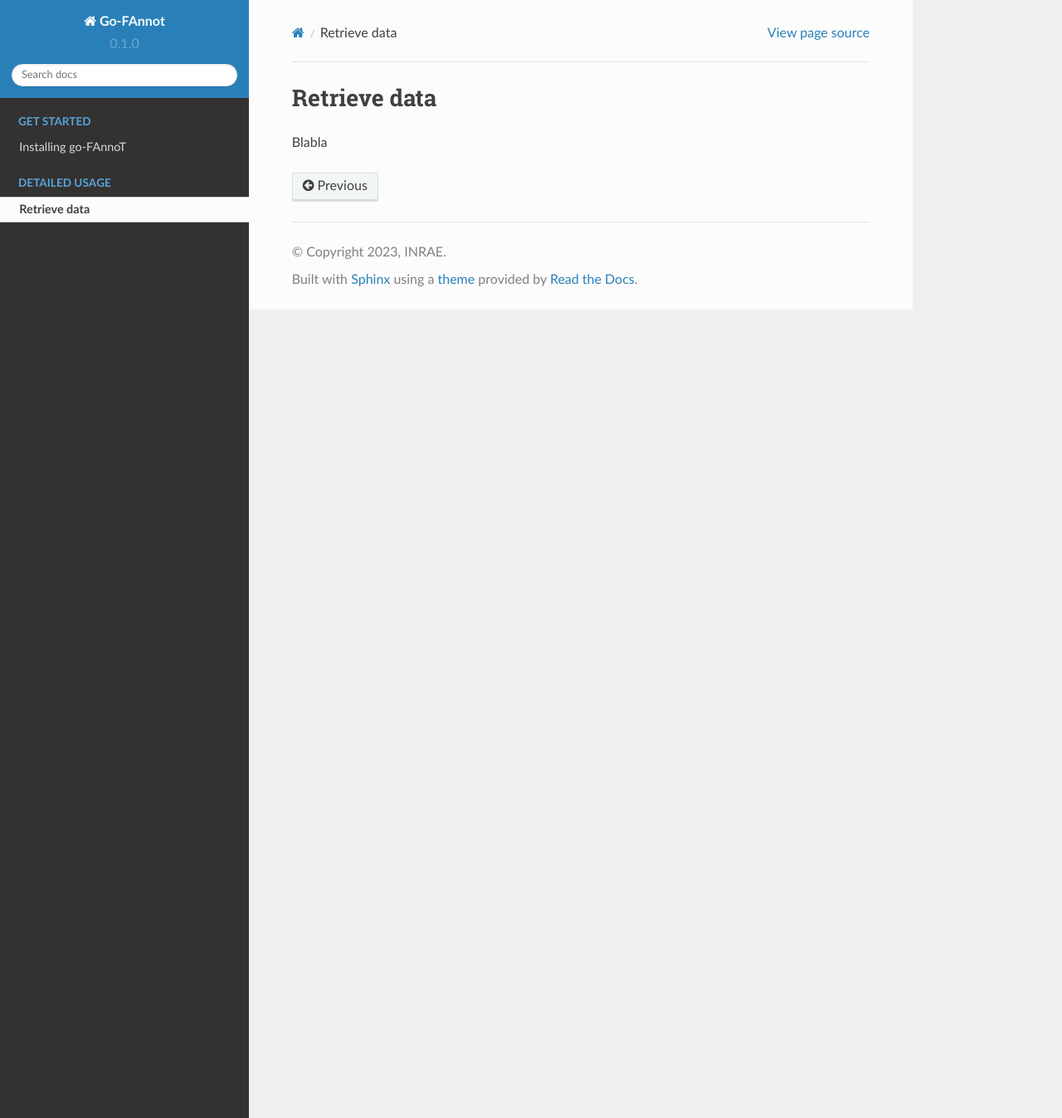
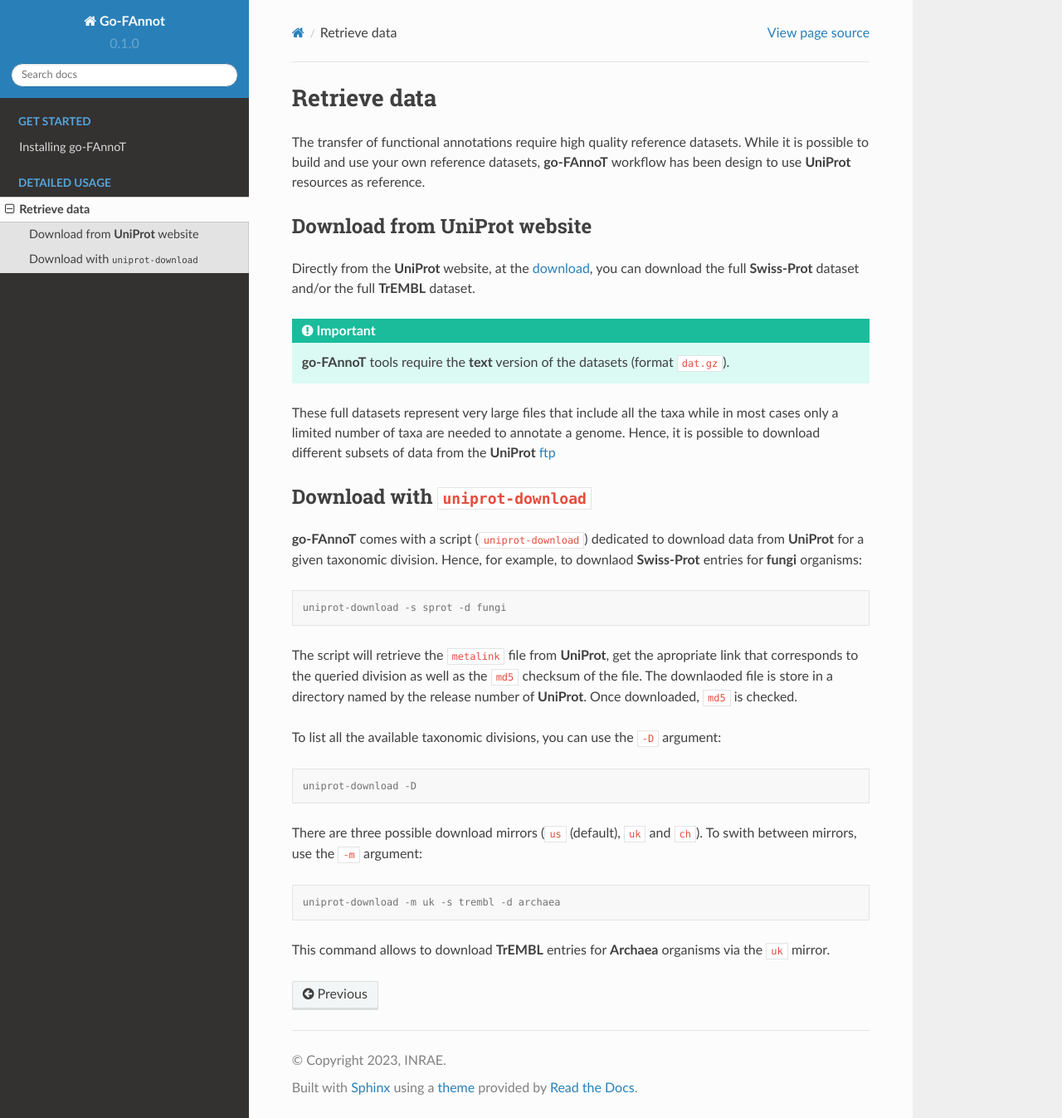
Before and after one commit to hdevillers/go-fannot-documentation, a Sphinx documentation site: the page built from docs/source/usage/retrieve_data.rst, in a window 1280 px wide and 1347 px high. Shown: the whole window at 83% size. Built offline with Sphinx 7.4.7 and the Read the Docs theme 2.0.0, drawn with Linux system fonts in a browser that asks for light colours.

Commit message:
Complete retrieve data section.

```diff
--- a/docs/source/usage/retrieve_data.rst
+++ b/docs/source/usage/retrieve_data.rst
@@ -1,4 +1,53 @@
 Retrieve data
 =============
 
-Blabla
+The transfer of functional annotations require high quality reference datasets.
+While it is possible to build and use your own reference datasets, **go-FAnnoT** workflow
+has been design to use **UniProt** resources as reference.
+
+Download from **UniProt** website
+---------------------------------
+
+Directly from the **UniProt** website, at the `download <https://www.uniprot.org/help/downloads#uniprotkblink>`_,
+you can download the full **Swiss-Prot** dataset and/or the full **TrEMBL** dataset.
+
+.. important::
+
+    **go-FAnnoT** tools require the **text** version of the datasets (format ``dat.gz``).
+
+These full datasets represent very large files that include all the taxa while in most cases
+only a limited number of taxa are needed to annotate a genome. Hence, it is possible to
+download different subsets of data from the **UniProt**
+`ftp <https://ftp.uniprot.org/pub/databases/uniprot/current_release/knowledgebase/>`_
+
+
+Download with ``uniprot-download``
+----------------------------------
+
+**go-FAnnoT** comes with a script (``uniprot-download``) dedicated to download data from **UniProt**
+for a given taxonomic division. Hence, for example, to downlaod **Swiss-Prot** entries for
+**fungi** organisms:
+
+.. code-block:: console
+
+    uniprot-download -s sprot -d fungi
+
+The script will retrieve the ``metalink`` file from **UniProt**, get the apropriate
+link that corresponds to the queried division as well as the ``md5`` checksum of the file.
+The downlaoded file is store in a directory named by the release number of **UniProt**.
+Once downloaded, ``md5`` is checked.
+
+To list all the available taxonomic divisions, you can use the ``-D`` argument:
+
+.. code-block:: console
+
+    uniprot-download -D
+
+There are three possible download mirrors (``us`` (default), ``uk`` and ``ch``).
+To swith between mirrors, use the ``-m`` argument:
+
+.. code-block:: console
+
+    uniprot-download -m uk -s trembl -d archaea
+
+This command allows to download **TrEMBL** entries for **Archaea** organisms via the ``uk`` mirror.
```
